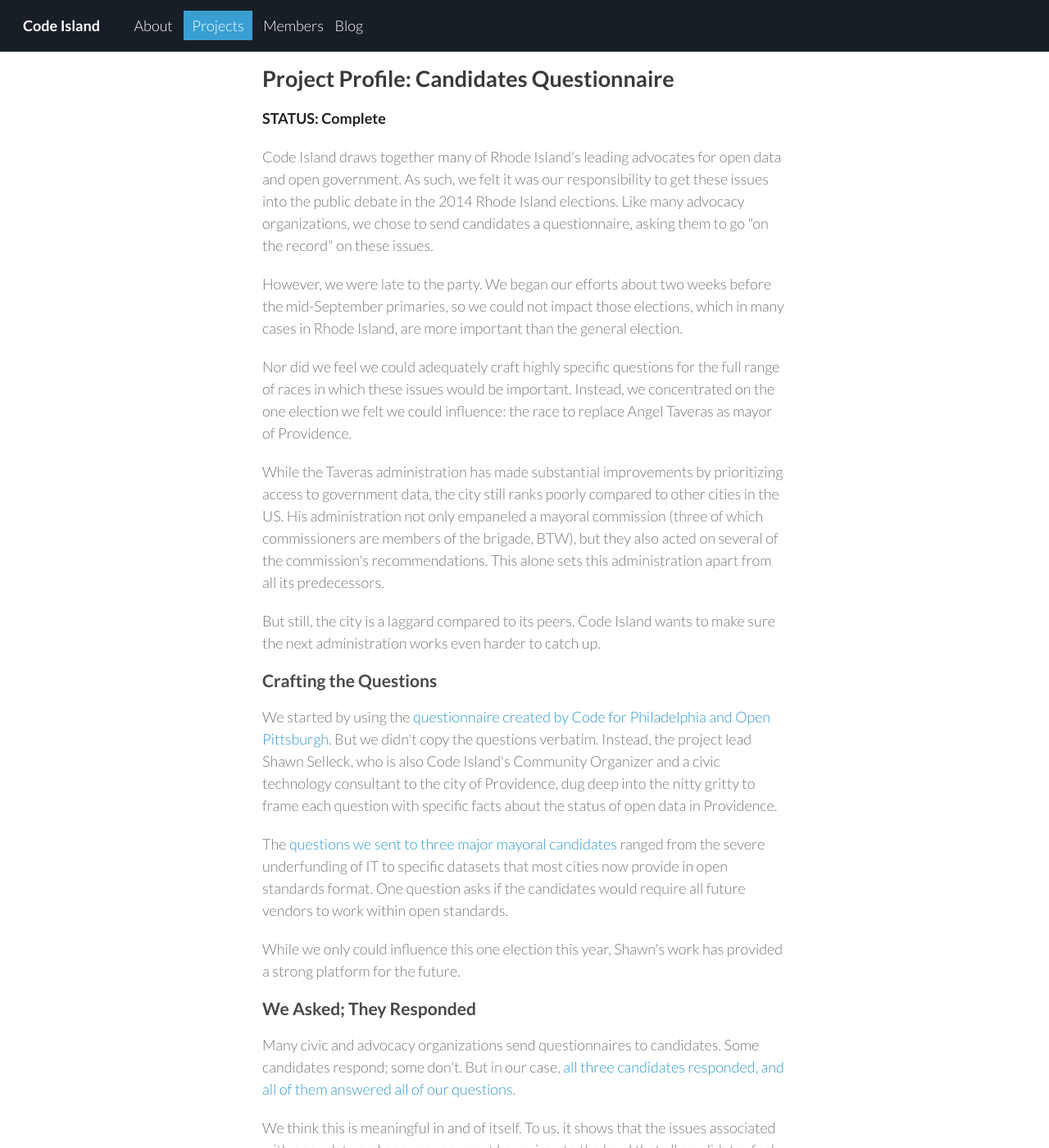
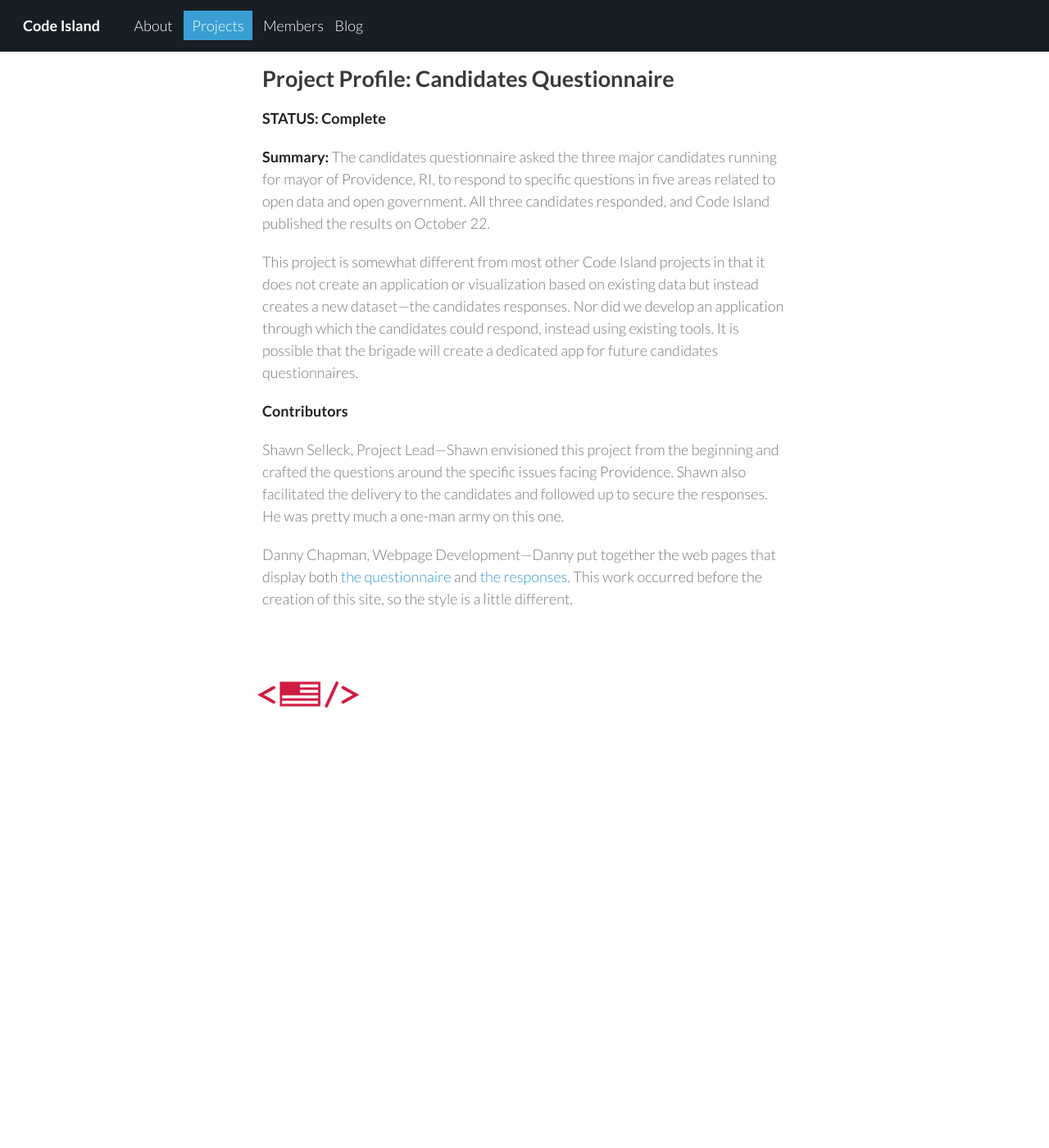
Before and after one commit to codeisland/codeisland.github.io, a Jekyll site: the page built from projects/questionnaire/index.html, in a window 1280 px wide and 1400 px high. Shown: the whole window at 82% size. Built offline with Jekyll 4.4.1, drawn with Linux system fonts in a browser that asks for light colours; some of the changed text lies outside the part shown.

Commit message:
Update index.html
This is a proper profile type thingee.

```diff
--- a/projects/questionnaire/index.html
+++ b/projects/questionnaire/index.html
@@ -7,30 +7,11 @@
 
 <p><strong>STATUS: Complete</strong></p>
 
-<p>Code Island draws together many of Rhode Island's leading advocates for open data and open government. As such, we felt it was our responsibility to get these issues into the public debate in the 2014 Rhode Island elections. Like many advocacy organizations, we chose to send candidates a questionnaire, asking them to go "on the record" on these issues.</p>
+<p><strong>Summary: </strong> The candidates questionnaire asked the three major candidates running for mayor of Providence, RI, to respond to specific questions in five areas related to open data and open government. All three candidates responded, and Code Island published the results on October 22.</p>
 
-<p>However, we were late to the party. We began our efforts about two weeks before the mid-September primaries, so we could not impact those elections, which in many cases in Rhode Island, are more important than the general election.</p>
+<p>This project is somewhat different from most other Code Island projects in that it does not create an application or visualization based on existing data but instead creates a new dataset—the candidates responses. Nor did we develop an application through which the candidates could respond, instead using existing tools. It is possible that the brigade will create a dedicated app for future candidates questionnaires.</p>
 
-<p>Nor did we feel we could adequately craft highly specific questions for the full range of races in which these issues would be important. Instead, we concentrated on the one election we felt we could influence: the race to replace Angel Taveras as mayor of Providence.</p>
+<p><strong>Contributors</strong></p>
+<p>Shawn Selleck, Project Lead—Shawn envisioned this project from the beginning and crafted the questions around the specific issues facing Providence. Shawn also facilitated the delivery to the candidates and followed up to secure the responses. He was pretty much a one-man army on this one.</p>
 
-<p>While the Taveras administration has made substantial improvements by prioritizing access to government data, the city still ranks poorly compared to other cities in the US. His administration not only empaneled a mayoral commission (three of which commissioners are members of the brigade, BTW), but they also acted on several of the commission's recommendations. This alone sets this administration apart from all its predecessors.</p>
-
-<p>But still, the city is a laggard compared to its peers. Code Island wants to make sure the next administration works even harder to catch up.</p>
-
-<h3>Crafting the Questions</h3>
-
-<p>We started by using the <a href="http://opendatapa.files.wordpress.com/2014/03/pastatewideopendataquestionaire.pdf">questionnaire created by Code for Philadelphia and Open Pittsburgh</a>. But we didn't copy the questions verbatim. Instead, the project lead Shawn Selleck, who is also Code Island's Community Organizer and a civic technology consultant to the city of Providence, dug deep into the nitty gritty to frame each question with specific facts about the status of open data in Providence.</p>
-
-<p>The <a href="http://codeisland.github.io/candidate-questionnaire/">questions we sent to three major mayoral candidates</a> ranged from the severe underfunding of IT to specific datasets that most cities now provide in open standards format. One question asks if the candidates would require all future vendors to work within open standards.</p>
-
-<p>While we only could influence this one election this year, Shawn's work has provided a strong platform for the future.</p>
-
-<h3>We Asked; They Responded</h3>
-
-<p>Many civic and advocacy organizations send questionnaires to candidates. Some candidates respond; some don't. But in our case, <a href="http://codeisland.github.io/candidate-questionnaire/responses/">all three candidates responded, and all of them answered all of our questions</a>.</p>
-
-<p>We think this is meaningful in and of itself. To us, it shows that the issues associated with open data and open government have risen to the level that all candidates feel they must be able to respond to them with specific answers. It's also worth noting that no candidate replied negatively to any question. That is, none of them felt they could say that they are opposed to providing open access to government data.</p>
-
-<p>In 2015, some Rhode Island cities like Pawtucket will hold their municipal elections. 2016 will see elections for all Rhode Island's state legislature seats. 2017 will see yet more municipal elections in cities like Woonsocket. And in 2018, Rhode Island's statewide offices will be up for grabs.</p>
-
-<p>All candidates for major offices would do well to stay abreast of developments in Providence municipal and Rhode Island state governments as they work to improve access to data. And they certainly should expect us to ask them to go on the record about these issues. </p>
+<p>Danny Chapman, Webpage Development—Danny put together the web pages that display both <a href="http://codeisland/github.io/candidate-questionnaire/">the questionnaire</a> and <a href="http://codeisland.github.io/candidate-questionnaire/responses/">the responses</a>. This work occurred before the creation of this site, so the style is a little different.</p>
```
